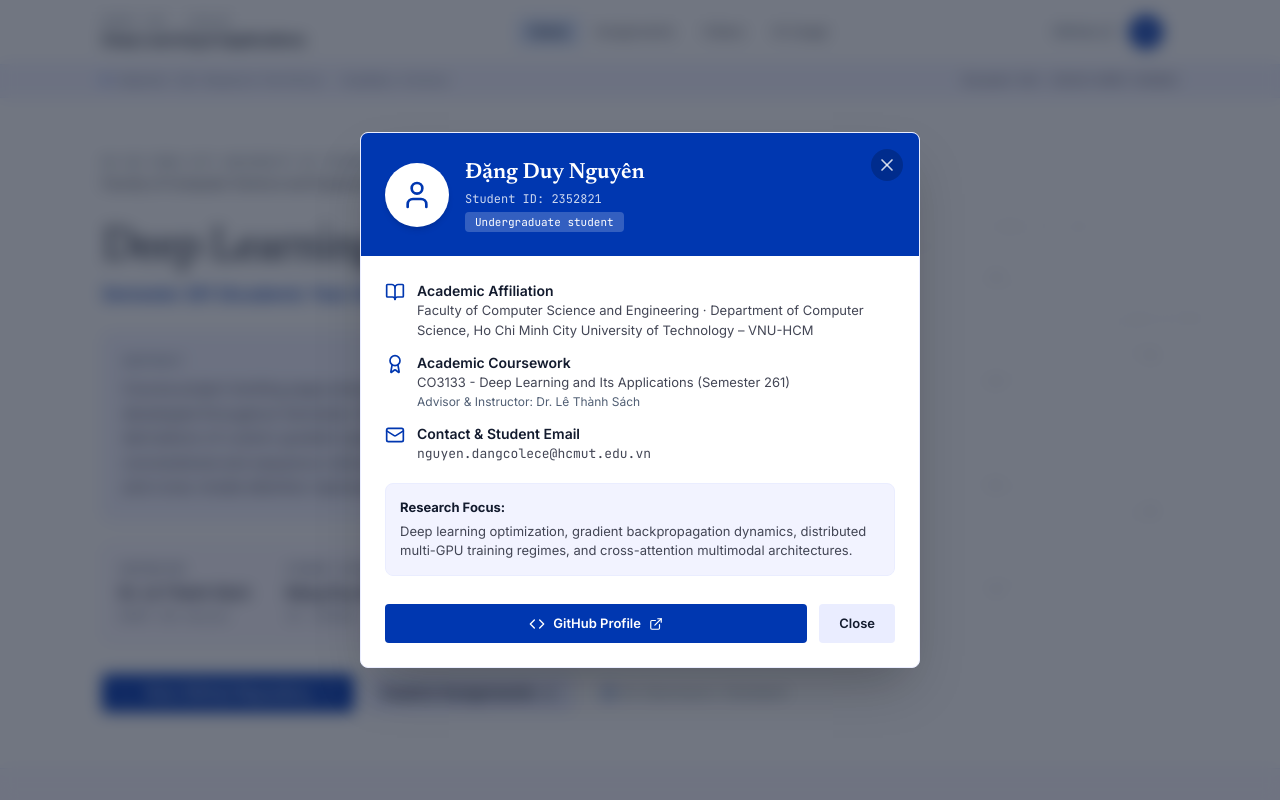
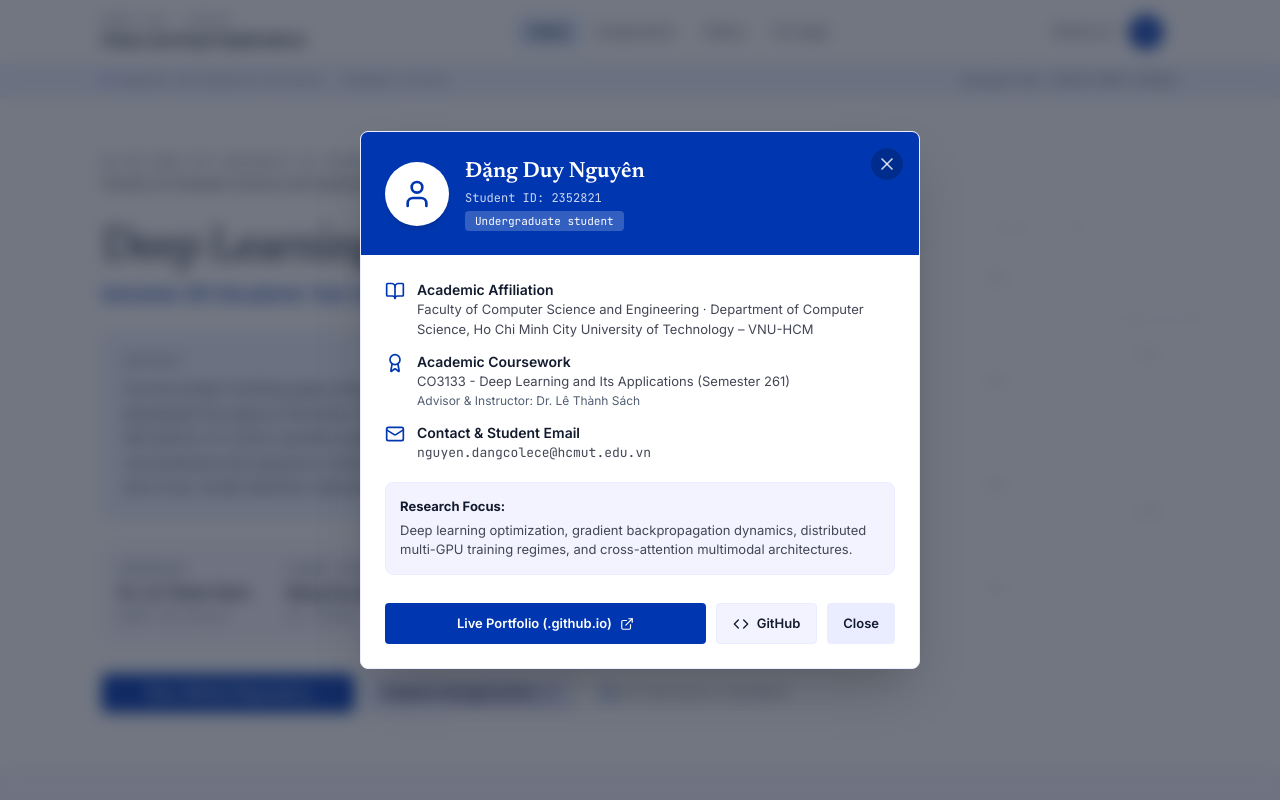
Before and after one commit to nguyendangcole/deeplearning-assignment, a React (Vite) app: page / in a window 1280 px wide. Both pictures are taken after a click on the button "Student Profile: Đặng Duy Nguyên". Shown: the top 800 px of the page. Built offline with nearby package versions, Linux system fonts and the light colour scheme.

Commit message:
docs: add prominent live demo link in README and profile modal

```diff
--- a/src/components/AuthorProfileModal.tsx
+++ b/src/components/AuthorProfileModal.tsx
@@ -90,20 +90,28 @@ export default function AuthorProfileModal({ isOpen, onClose }: AuthorProfileMod
             </p>
           </div>
 
-          <div className="pt-2 flex gap-3">
+          <div className="pt-2 flex flex-col sm:flex-row gap-2.5">
+            <a
+              href={COURSE_INFO.liveUrl}
+              target="_blank"
+              rel="noreferrer"
+              className="flex-1 inline-flex items-center justify-center space-x-2 py-2.5 bg-[#0037b0] text-white rounded font-semibold text-[13px] hover:bg-[#1d4ed8] transition-colors"
+            >
+              <span>Live Portfolio (.github.io)</span>
+              <ExternalLink className="w-3.5 h-3.5" />
+            </a>
             <a
               href={COURSE_INFO.githubUrl}
               target="_blank"
               rel="noreferrer"
-              className="flex-1 inline-flex items-center justify-center space-x-2 py-2.5 bg-[#0037b0] text-white rounded font-semibold text-[13px] hover:bg-[#1d4ed8] transition-colors"
+              className="inline-flex items-center justify-center space-x-2 px-4 py-2.5 bg-[#f2f3ff] text-[#131b2e] border border-[#eaedff] rounded font-semibold text-[13px] hover:bg-[#e6e8ff] transition-colors"
             >
               <Code className="w-4 h-4" />
-              <span>GitHub Profile</span>
-              <ExternalLink className="w-3.5 h-3.5" />
+              <span>GitHub</span>
             </a>
             <button
               onClick={onClose}
-              className="px-5 py-2.5 bg-[#eaedff] text-[#131b2e] hover:bg-[#d5e3fc] rounded font-semibold text-[13px] transition-colors cursor-pointer"
+              className="px-4 py-2.5 bg-[#eaedff] text-[#131b2e] hover:bg-[#d5e3fc] rounded font-semibold text-[13px] transition-colors cursor-pointer"
             >
               Close
             </button>
--- a/src/data.ts
+++ b/src/data.ts
@@ -16,6 +16,7 @@ export const COURSE_INFO = {
   program: 'Undergraduate student',
   githubUrl: 'https://github.com/nguyenduy-dang',
   repoUrl: 'https://github.com/nguyendangcole/deeplearning-assignment',
+  liveUrl: 'https://nguyendangcole.github.io/deeplearning-assignment/',
   abstract:
     'Course project landing page presenting three core Deep Learning research assignments developed throughout Semester 261. The technical portfolio spans mathematical derivations of custom gradient pipelines, empirical benchmarking across modern convolutional and sequence networks, scaling methodologies on distributed data regimes, and cross-modal attention representation frameworks.',
 };
```
Also changed, not shown: 1 other file (tests, documents, lock files or other folders).
